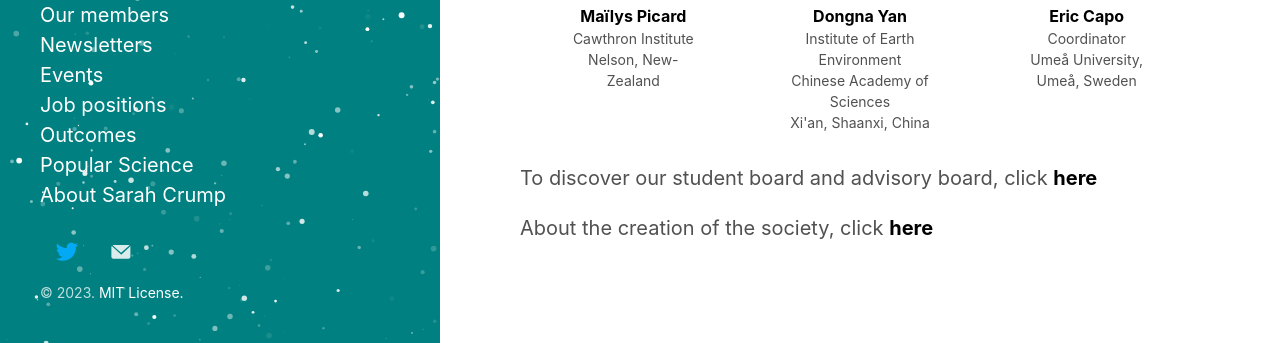
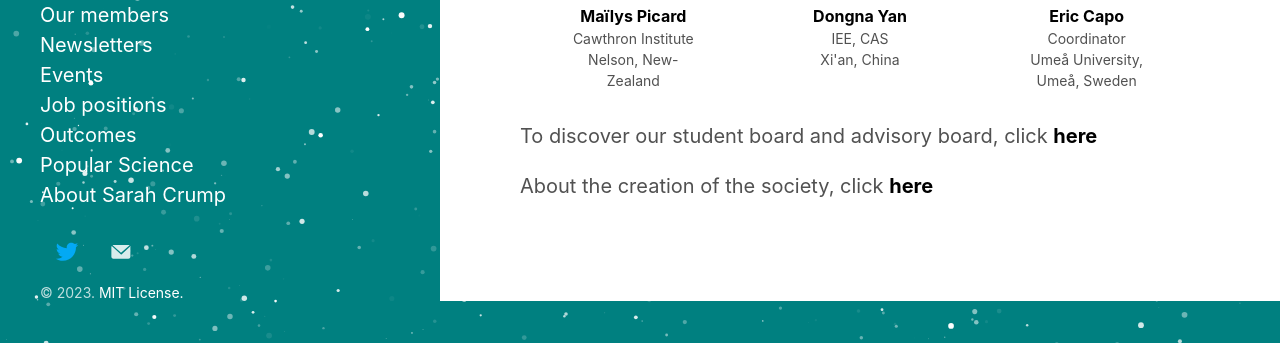
Before and after one commit to sedadna/sedadna.github.io, a Jekyll site: the page built from index.html, in a window 1280 px wide and 900 px high, scrolled down 2625 px, cut to the strip 557-900 px from the top of the window. Built offline with Jekyll 4.4.1, drawn with Linux system fonts in a browser that asks for light colours; the list of posts is cut into pages by our own code.

Commit message:
Update index.html

```diff
--- a/index.html
+++ b/index.html
@@ -88,11 +88,10 @@
 </div>
 
 <div class ="member">
-<div class="square"><a href="https://www.researchgate.net/profile/Yan-Dongna" target="_blank"><img src="{{ "/category/members/Mailys_Picard.jpg" | relative_url }}" alt="Avatar" /></a></div>
+<div class="square"><a href="https://www.researchgate.net/profile/Yan-Dongna" target="_blank"><img src="{{ "/category/members/Dongna_Yan.jpg" | relative_url }}" alt="Avatar" /></a></div>
 <p>Dongna Yan</p>
-<p>Institute of Earth Environment</p>
-<p>Chinese Academy of Sciences</p>
-<p>Xi'an, Shaanxi, China</p>
+<p>IEE, CAS</p>
+<p>Xi'an, China</p>
 </div>
 
 <div class ="member">
```
